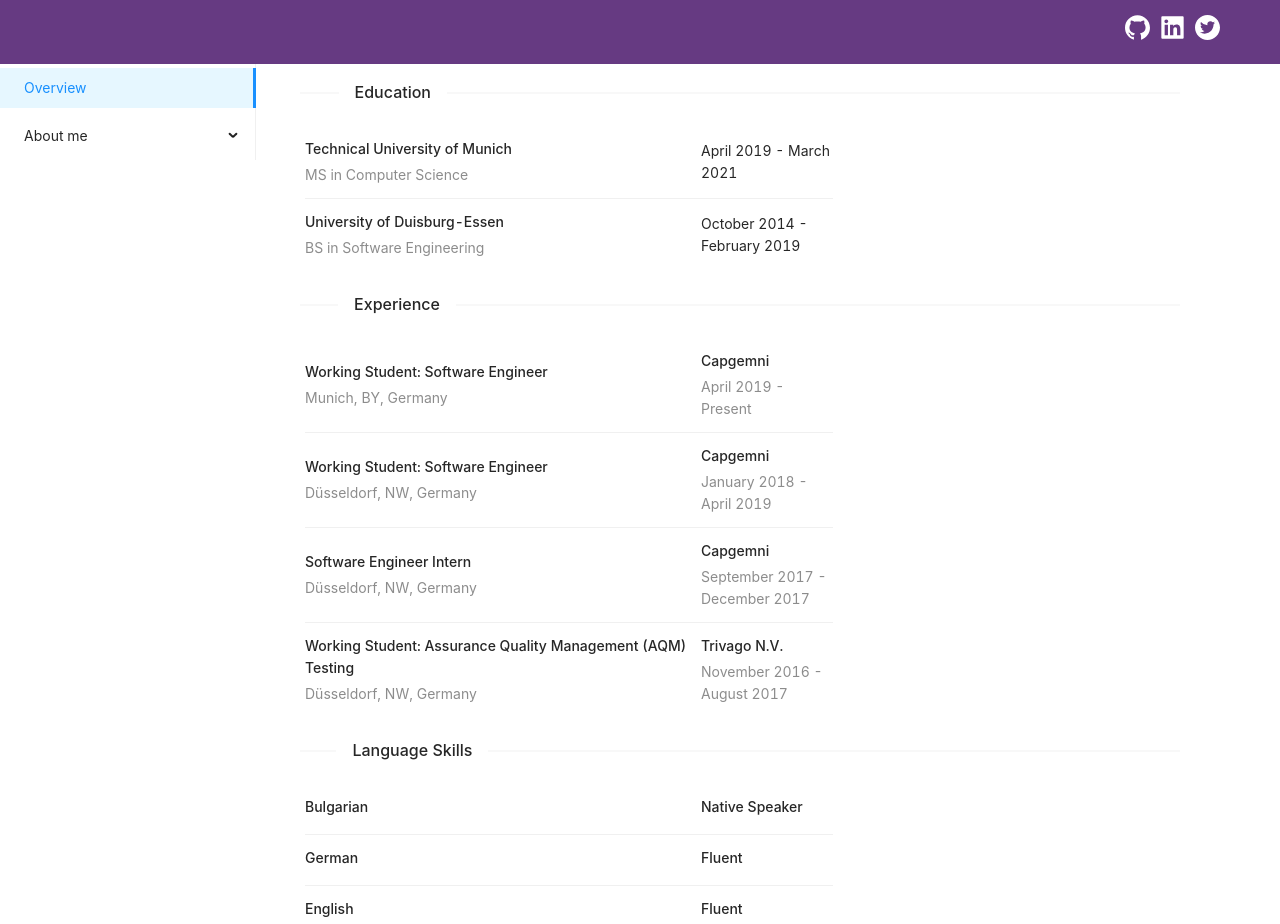
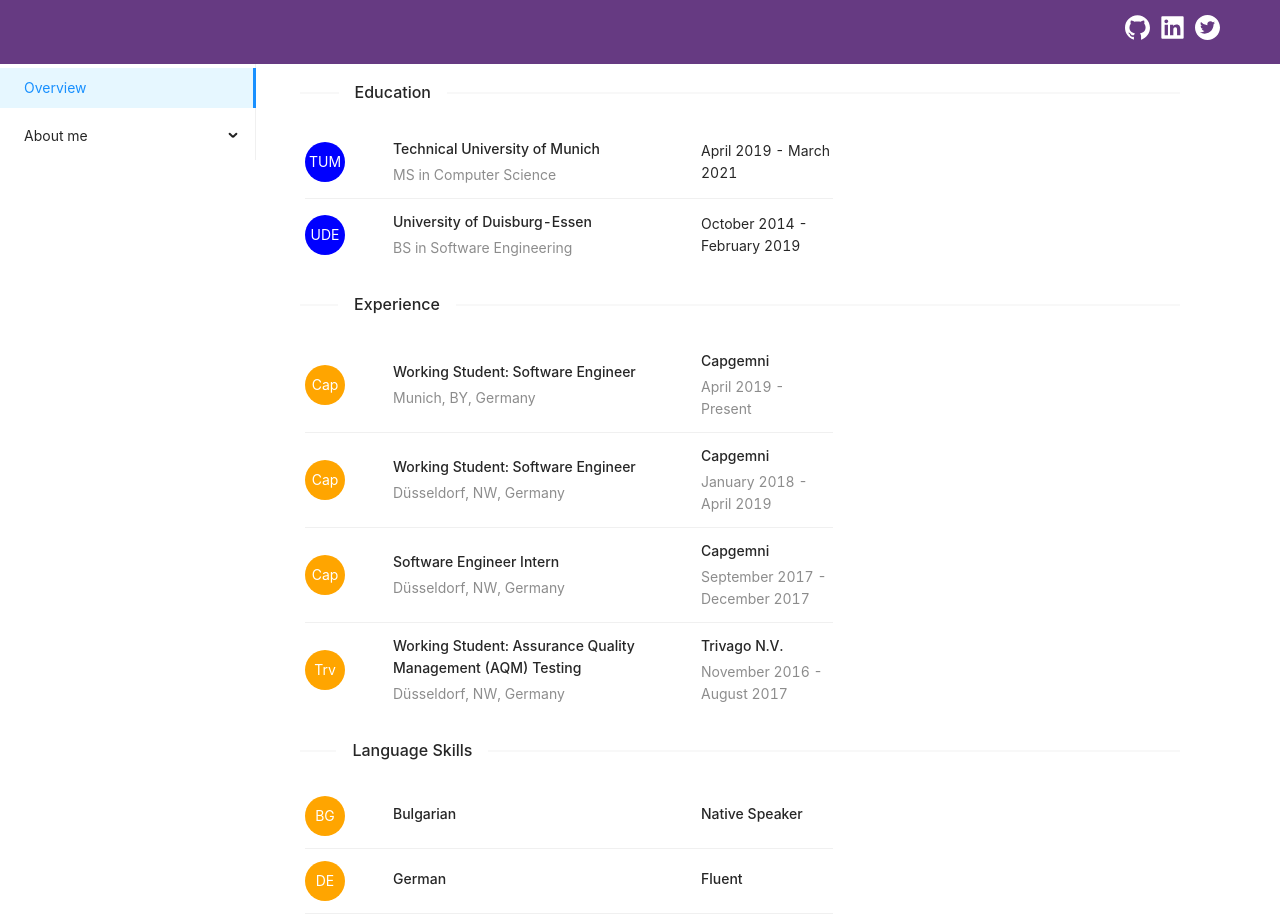
Before and after one commit to eKirad/evgeni-kiradzhiyski-portfolio, a React (Create React App) app: page /resume in a window 1280 px wide. Shown: the top 924 px of the page. Built offline with nearby package versions, Linux system fonts and the light colour scheme.

Commit message:
Add avatar

```diff
--- a/src/components/DefaultLayout.tsx
+++ b/src/components/DefaultLayout.tsx
@@ -25,7 +25,7 @@
             <Header style={{color: 'white', backgroundColor: '#663A82'}}>
                 <Row>
                     <Col span={24}>
-                        <div style={{float: 'right', }}>
+                        <div style={{float: 'right'}}>
                             <a href={`https://github.com/eKirad`} style={{color: `white`}}>
                                 <GithubFilled style={{ fontSize: '25px', marginRight: '10px'}} />
                             </a>
--- a/src/components/Resume.tsx
+++ b/src/components/Resume.tsx
@@ -2,7 +2,7 @@
 import * as React from "react";
 
 // Antd imports
-import { List, Tag, Divider, Row, Col } from 'antd';
+import { List, Tag, Divider, Row, Col, Avatar } from 'antd';
 
 interface IProps { }
 
@@ -10,11 +10,13 @@
     const educationData = [
         {
             name: `Technical University of Munich`,
+            nameShort: `TUM`,
             degree: `MS in Computer Science`,
             time: `April 2019 - March 2021`
         },
         {
             name: `University of Duisburg-Essen`,
+            nameShort: `UDE`,
             degree: `BS in Software Engineering`,
             time: `October 2014 - February 2019`
         },
@@ -23,24 +25,28 @@
       const experienceData = [
         {
             company: `Capgemni`,
+            companyShort: `Cap`,
             location: `Munich, BY, Germany`,
             position: `Working Student: Software Engineer`,
             time: `April 2019 - Present`
         },
         {
             company: `Capgemni`,
+            companyShort: `Cap`,
             location: `Düsseldorf, NW, Germany`,
             position: `Working Student: Software Engineer`,
             time: `January 2018 - April 2019`
         },
         {
             company: `Capgemni`,
+            companyShort: `Cap`,
             location: `Düsseldorf, NW, Germany`,
             position: `Software Engineer Intern`,
             time: `September 2017 - December 2017`
         },
         {
             company: `Trivago N.V.`,
+            companyShort: `Trv`,
             location: `Düsseldorf, NW, Germany`,
             position: `Working Student: Assurance Quality Management (AQM) Testing`,
             time: `November 2016 - August 2017`
@@ -50,14 +56,17 @@
       const languageSkillsData = [
         {
             language: `Bulgarian`,
+            languageShort: `BG`,
             knowledgeLevel: `Native Speaker`,
         },
         {
             language: `German`,
+            languageShort: `DE`,
             knowledgeLevel: `Fluent`,
         },
         {
             language: `English`,
+            languageShort: `EN`,
             knowledgeLevel: `Fluent`,
         },
       ];
@@ -67,13 +76,18 @@
             <Row>
                 <Divider orientation="left">Education</Divider>
             </Row>
-            <Row align="middle">
+            <Row>
                 <List style={{width: "60%", margin: "5px"}}
                     itemLayout="horizontal"
                     dataSource={educationData}
                     renderItem={item => (
                         <List.Item>
-                            <Col span={18}>
+                            <Col span={4}>
+                                <Avatar style={{ backgroundColor: `blue`, verticalAlign: 'middle' }} size="large">
+                                    {item.nameShort}
+                                </Avatar>
+                            </Col>
+                            <Col span={14}>
                             <List.Item.Meta
                                 title={<a href="https://ant.design">{item.name}</a>}
                                 description={item.degree}
@@ -95,7 +109,12 @@
                     dataSource={experienceData}
                     renderItem={item => (
                         <List.Item>
-                            <Col span={18}>
+                            <Col span={4}>
+                                <Avatar style={{ backgroundColor: `orange`, verticalAlign: 'middle' }} size="large">
+                                    {item.companyShort}
+                                </Avatar>
+                            </Col>
+                            <Col span={14}>
                             <List.Item.Meta
                                 title={<a href="https://ant.design">{item.position}</a>}
                                 description={item.location}
@@ -120,7 +139,12 @@
                     dataSource={languageSkillsData}
                     renderItem={item => (
                         <List.Item>
-                            <Col span={18}>
+                            <Col span={4}>
+                                <Avatar style={{ backgroundColor: `orange`, verticalAlign: 'middle' }} size="large">
+                                    {item.languageShort}
+                                </Avatar>
+                            </Col>
+                            <Col span={14}>
                             <List.Item.Meta
                                 title={<a href="https://ant.design">{item.language}</a>}
                             />
```
